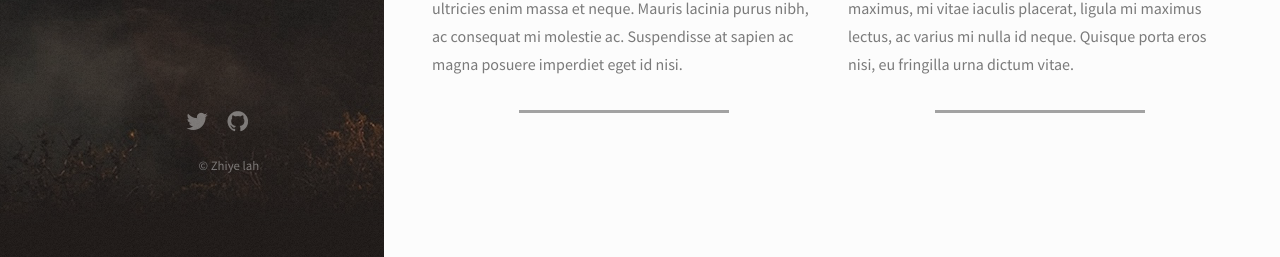
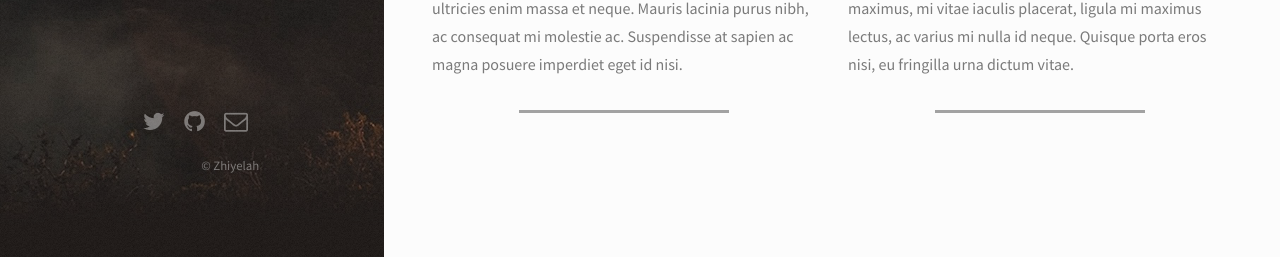
Before and after one commit to Zhiyelah/zhiyelah.github.io, a Jekyll site: the page built from index.html, in a window 1280 px wide. Shown: the part 640-897 px from the top of the page. Built offline with Jekyll 4.4.1, drawn with Linux system fonts in a browser that asks for light colours; nearby versions of some CDN libraries.

Commit message:
Update _config.yml

```diff
--- a/_config.yml
+++ b/_config.yml
@@ -1,5 +1,5 @@
 locale: "zh-CN"
-title: Zhiyesh's homepage # Title of your site
+title: Zhiyesh's blog # Title of your site
 url: "https://github.com/Zhiyesh" # the base hostname & protocol for your site
 baseurl: "" # the subpath of your site, e.g. /blog/
 google_analytics_key: ""
@@ -12,8 +12,8 @@
 
 # Author details for the jekyll-seo-tag gem
 author:
-  name: Zhiye lah
-  email: # your-email@domain.com
+  name: Zhiyelah
+  email: Zhiyelah@outlook.com # Email
   twitter: # twitter username without the @ symbol
 
 # Social details for the jekyll-seo-tag gem
```
